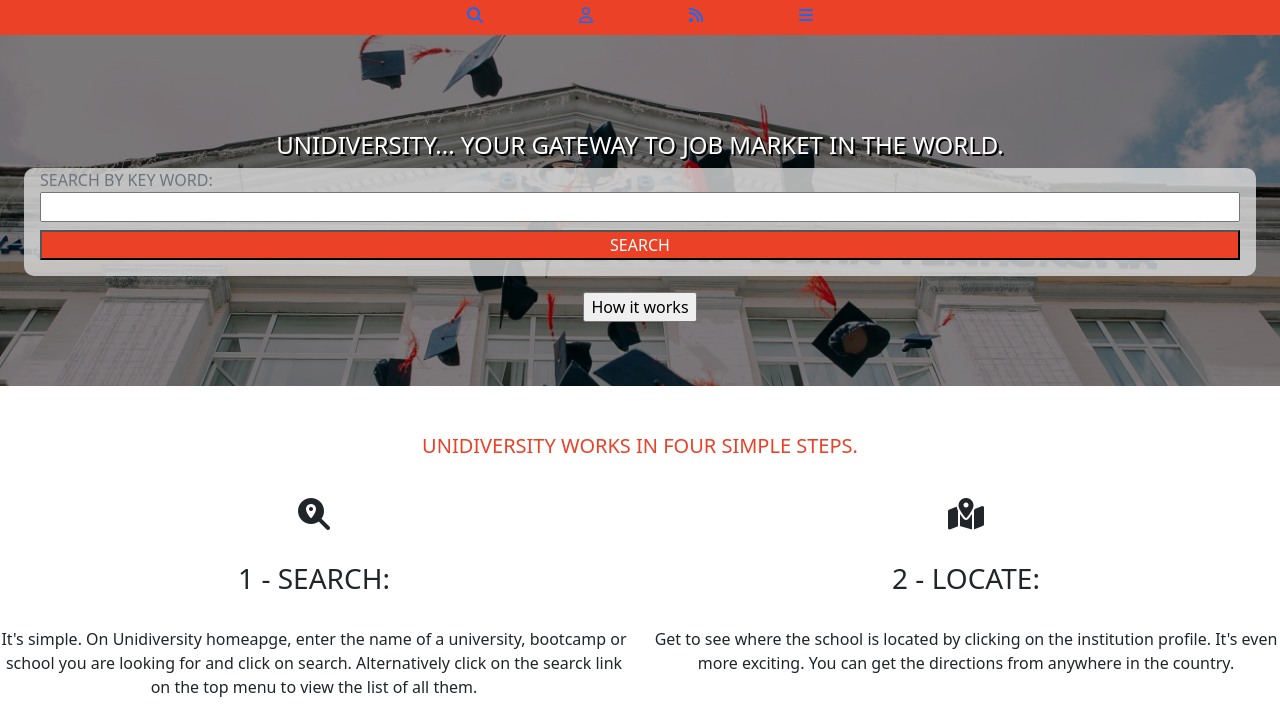
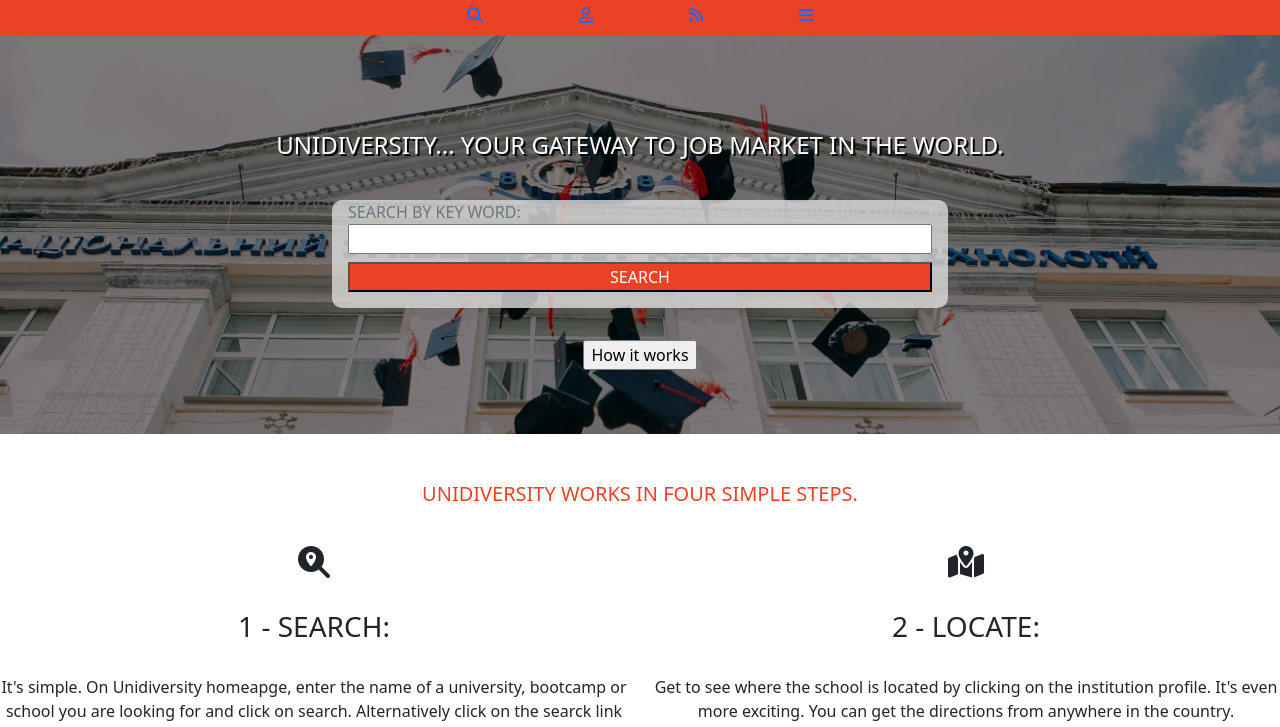
Before and after one commit to arthurborgesdev/unidiversity, a website: page index.html in a window 1280 px wide. Shown: the part 61-788 px from the top of the page. Drawn offline with nearby package versions, Linux system fonts and the light colour scheme.

Commit message:
Fix search-box for tablet and desktop resolutions

```diff
--- a/index.css
+++ b/index.css
@@ -86,3 +86,17 @@
   max-width: 100%;
   height: auto;
 }
+
+@media (min-width: 768px) {
+  .search-box {
+    width: 75%;
+    margin: 2rem auto;
+  }
+}
+
+@media (min-width: 1024px) {
+  .search-box {
+    width: 50%;
+    margin: 2rem auto;
+  }
+}
--- a/index.html
+++ b/index.html
@@ -16,7 +16,7 @@
   <nav class="px-4">
     <div class="d-flex text-light justify-content-center">
       <i class="fas fa-3x fa-university"></i>
-      <a href="#" class="ps-2 my-auto unidiversity-brand">Unidiversity</a>
+      <a href="./index.html" class="ps-2 my-auto unidiversity-brand">Unidiversity</a>
     </div>
     <div class="d-flex px-5 py-2 mt-2 text-light justify-content-center">
       <a href="#"><i class="fas px-5 fa-1x fa-search"></i></a>
```
Also changed, not shown: list_items.html (+1 -1 lines).
